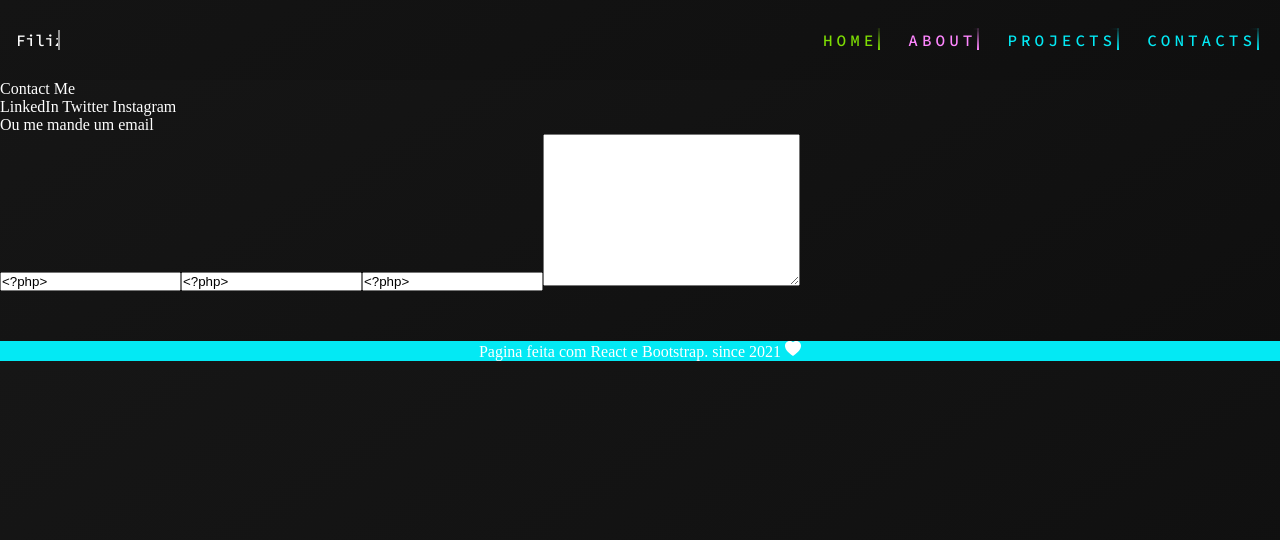
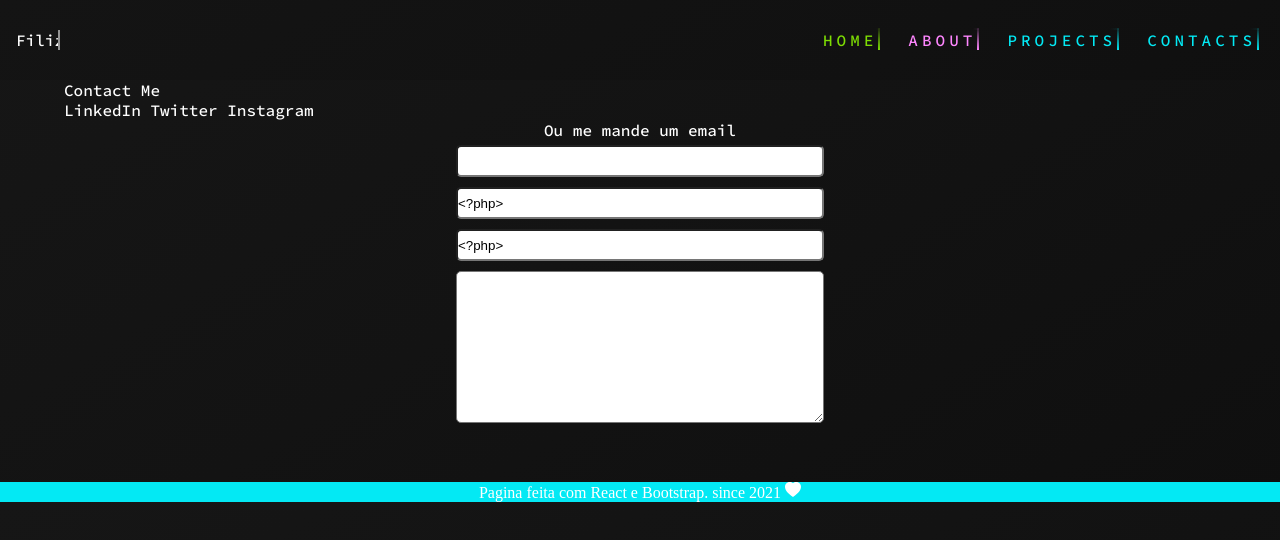
Before and after one commit to juliofilizzola/juliofilizzola-portfolio, a React (Create React App) app: page /contacts in a window 1280 px wide. Shown: the top 540 px of the page. Built offline with nearby package versions, Linux system fonts and the light colour scheme.

Commit message:
estilizando contatos

```diff
--- a/src/pages/Contacts.jsx
+++ b/src/pages/Contacts.jsx
@@ -1,22 +1,23 @@
-import Footer from "../components/Footer"
-import Header from "../components/Header"
+import Footer from "../components/Footer";
+import Header from "../components/Header";
+import './contacts.scss';
 
 function Contacts() {
   return (
     <div>
       <Header />
-      <div>
+      <div className="container-contact">
         <p>Contact Me</p>
         <div>
           LinkedIn
           Twitter
           Instagram
         </div>
-        <div>
+        <div className="container-contact-forms">
           <p>Ou me mande um email</p>
-          <form action="">
+          <form action="" className="forms">
             <label>
-              <input type="text" name="email" value="<?php>" />
+              <input type="text" name="email" />
             </label>
             <label>
               <input type="text" name="email" value="<?php>" />
--- /dev/null
+++ b/src/pages/contacts.scss
@@ -0,0 +1,27 @@
+.container-contact {
+  font-family: 'Source Code Pro', sans-serif;
+  width: 90%;
+  margin: 0 auto;
+
+  .container-contact-forms {
+    display: flex;
+    flex-direction: column;
+    align-items: center;
+
+    .forms {
+     align-items: center;
+
+      width: 80%;
+      display: flex;
+      flex-direction: column;
+      input {
+        height: 2rem;
+      }
+      input, textarea {
+        width: 23rem;
+        border-radius: 5px;
+        margin: 5px;
+      }
+    }
+  }
+}
```
